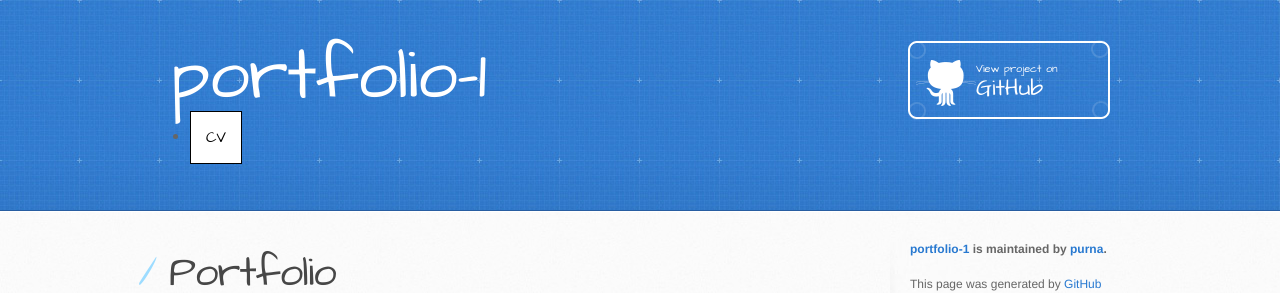
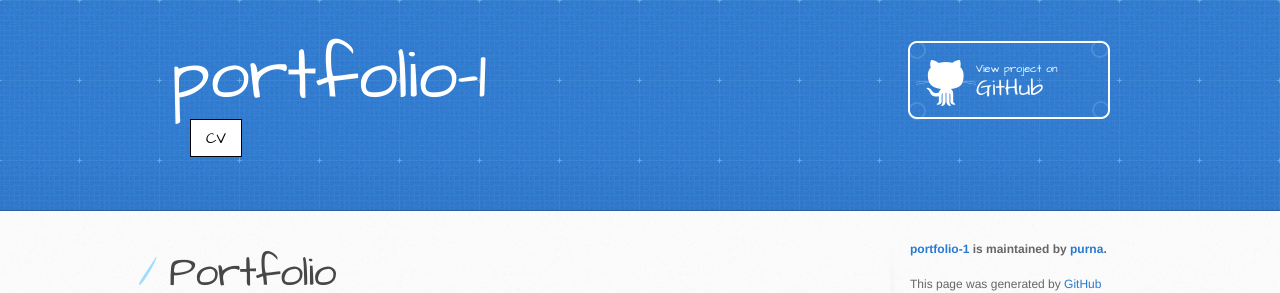
Before and after one commit to purna/portfolio-1, a Jekyll site: the page built from index.md, in a window 1280 px wide. Shown: the top 293 px of the page. Built offline with Jekyll 4.4.1, drawn with Linux system fonts in a browser that asks for light colours; our own code applies the rules of GitHub Pages for plain Markdown files; the repository's description, which GitHub fills in, is left out.

Commit message:
Update jekyll-theme-architect.scss

```diff
--- a/_sass/jekyll-theme-architect.scss
+++ b/_sass/jekyll-theme-architect.scss
@@ -8,8 +8,13 @@
 nav a {
    color: #000;
    border: #000 1px solid;
-   padding: 1em;
+   marging: 0.5em 0;
+   padding: 0.5em 1em;
    background-color: #FFF;
+}
+
+nav ul {
+  list-style-type: none;
 }
 
 
```
